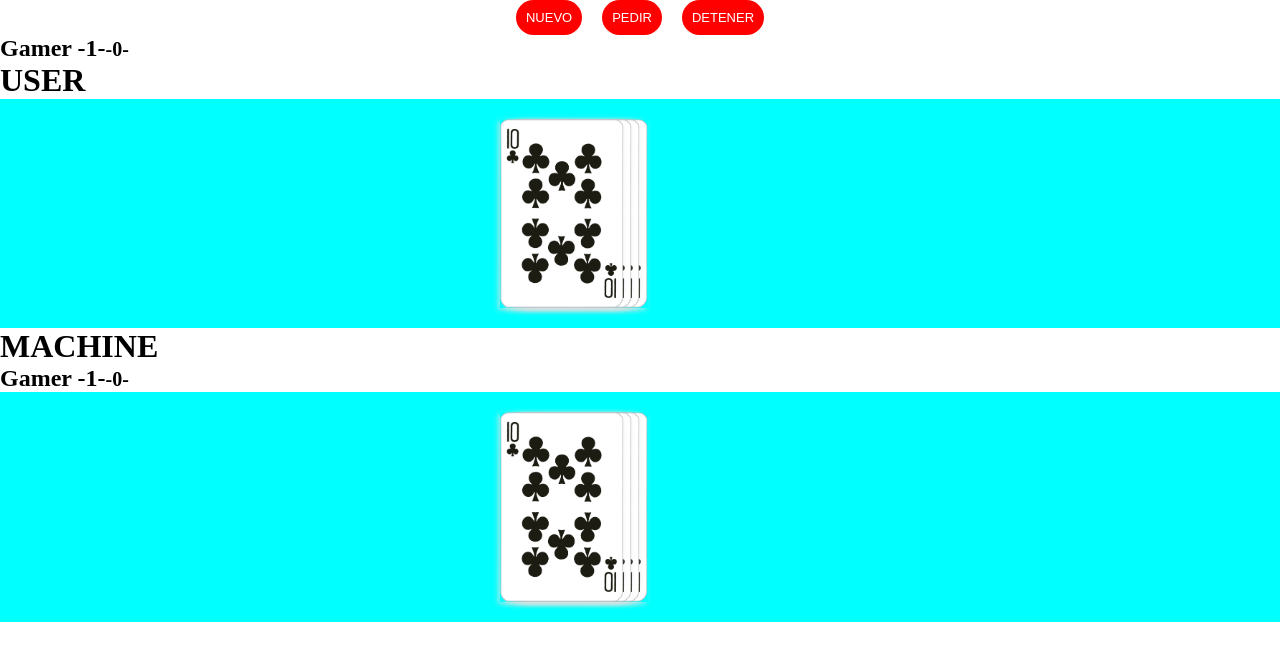
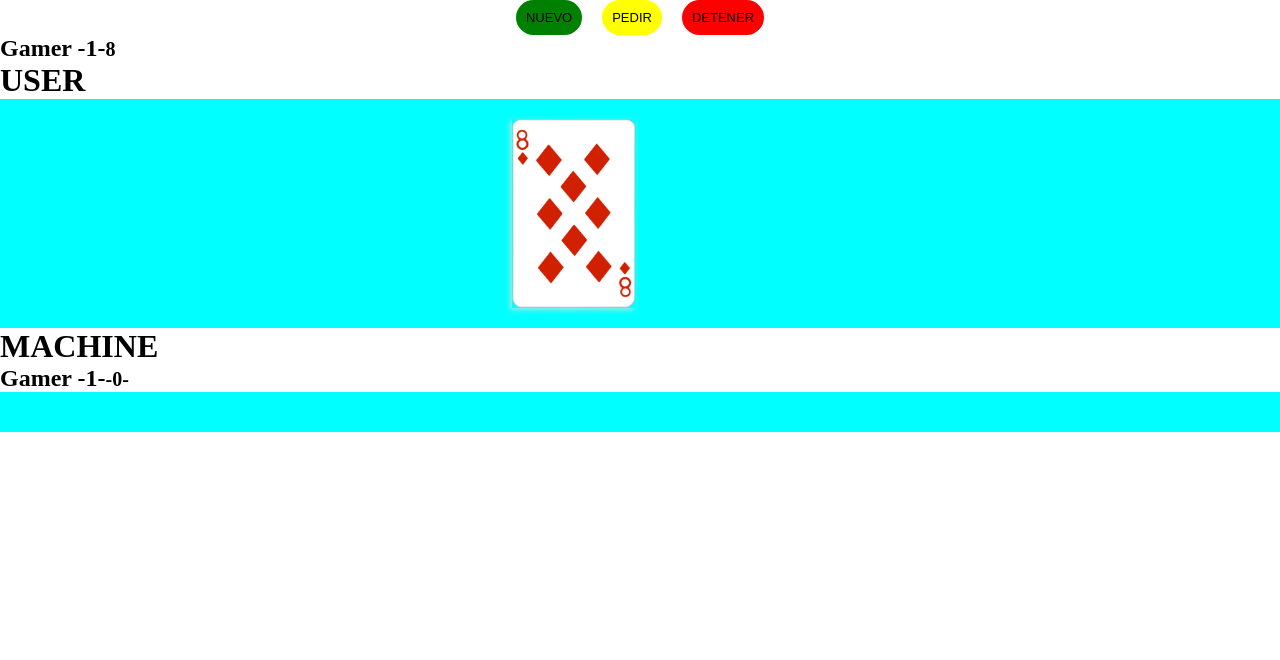
Before and after one commit to saulwolfdev/blackjack-game, a website with bundled scripts: page src/index.html in a window 1280 px wide. Both pictures are taken after a click on the button "NUEVO". Built offline with nearby package versions, Linux system fonts and the light colour scheme.

Commit message:
logica de usuario, con las cartas listas pierde si acumula 21 puntos

```diff
--- a/src/index.html
+++ b/src/index.html
@@ -12,29 +12,23 @@
 <body>
 
 	<div class="controls">
-		<button class="controls-button">NUEVO</button>
-		<button class="controls-button">PEDIR</button>
-		<button class="controls-button">DETENER</button>
+		<button class="controls-button-new">NUEVO</button>
+		<button class="controls-button-request">PEDIR</button>
+		<button class="controls-button-stop">DETENER</button>
 	</div>
 		<div class="points-game">
-			<h2>Gamer -1-<small>-0-</small></h2>
+			<h2>Gamer -1-<small class="pointsGame">-0-</small></h2>
 		</div>
 		<h1>USER</h1>
 	<div class="user-cards">
-			<img class="user-cards-img" src="./img/cartas/10C.png" alt="">
-			<img class="user-cards-img" src="./img/cartas/10C.png" alt="">
-			<img class="user-cards-img" src="./img/cartas/10C.png" alt="">
-			<img class="user-cards-img" src="./img/cartas/10C.png" alt="">
+			<!-- <img class="user-cards-img" src="./img/cartas/10C.png" alt=""> -->
 	</div>
 		<h1>MACHINE</h1>
 		<div class="points-game">
-			<h2>Gamer -1-<small>-0-</small></h2>
+			<h2>Gamer -1-<small class="pointsGame">-0-</small></h2>
 		</div>
 		<div class="machine-cards">
-			<img class="machine-cards-img" src="./img/cartas/10C.png" alt="">
-			<img class="machine-cards-img" src="./img/cartas/10C.png" alt="">
-			<img class="machine-cards-img" src="./img/cartas/10C.png" alt="">
-			<img class="machine-cards-img" src="./img/cartas/10C.png" alt="">
+			<!-- <img class="machine-cards-img" src="./img/cartas/10C.png" alt=""> -->
 		</div>
 	<script src="./js/underscore-min.js"></script>
 	<script src="./js/app.js"></script>
--- a/src/js/app.js
+++ b/src/js/app.js
@@ -1,23 +1,72 @@
+// const _ = require("underscore");
 
-let deck=[]
-const types=["C","D","H","S"];
+let deck = [];
+const types = ["C", "D", "H", "S"];
 const typesEspecial = ["A", "J", "Q", "K"];
-const createDeck=()=>{
-    for (let i = 2; i <=10; i++) {
-        // deck.push(i+"C")
-        for (const type of types) {
-            deck.push(i+type)
-        }
+
+let pointUser=0;
+let pointComputer=0;
+
+const buttonNew = document.querySelector(".controls-button-new");
+const buttonRequest = document.querySelector(".controls-button-request");
+const buttonStop = document.querySelector(".controls-button-stop");
+
+const pointsGame=document.querySelectorAll("small")
+
+
+const divUserCard = document.querySelector(".user-cards")
+
+const createDeck = () => {
+  for (let i = 2; i <= 10; i++) {
+    for (const type of types) {
+      deck.push(i + type);
     }
-    for (let type of types) {
-        for(let especial of typesEspecial){
-            deck.push(especial+type)
-        }
+  }
+  for (let type of types) {
+    for (let especial of typesEspecial) {
+      deck.push(especial + type);
     }
+  }
+  deck = _.shuffle(deck);
+  return deck;
+};
+createDeck();
 
-console.log(deck)
-deck=_.shuffle(deck)
-console.log(deck)
-return deck;
-}
-createDeck()
+const requestCard = () => {
+  if (deck.length === 0) {
+    throw "NO hay carta";
+  }
+  const card = deck.pop();
+//   console.log(deck);
+//console.log(card);
+  return card;
+};
+requestCard();
+
+const valueCard = card => {
+  const value = card.substring(0, card.length - 1);
+  return isNaN(value) ? (value === "A" ? 11 : 10) : value * 1;
+};
+
+const value = valueCard(requestCard());
+
+/////////EVENTOS
+ buttonNew.addEventListener("click",()=>{
+     const card=requestCard()
+     pointUser=pointUser+valueCard(card);
+     pointsGame[0].innerText=pointUser;
+
+
+     const imgCard=document.createElement("img");
+     imgCard.src=`img/cartas/${card}.png`;
+     imgCard.classList.add("user-cards-img");
+     divUserCard.append(imgCard)
+
+     if(pointUser>21){
+         console.warn("sorry your Lost")
+         buttonNew.disabled=true;
+     }else if(pointUser===21){
+          console.warn("Yeah your Winner")
+     }
+
+ })
--- a/src/scss/main.scss
+++ b/src/scss/main.scss
@@ -7,14 +7,25 @@
 .controls {
     display: flex;
     justify-content: center;
-    &-button {
+    &-button-new {
         padding: 10px;
         border-radius: 57px;
-        background-color: red;
-        color: #fff;
+        background-color:green;
+        color: rgb(0, 0, 0);
         margin: 0 10px;
         font-size: 13px;
+        outline: none;
         cursor: pointer;
+    }
+
+    &-button-request {
+        @extend .controls-button-new;
+        background-color: yellow;
+    }
+
+    &-button-stop {
+        @extend .controls-button-new;
+        background-color: red;
     }
 }
 
@@ -33,8 +44,10 @@
         margin-left: -132px;
     }
 }
+
 .machine-cards {
     @extend .user-cards;
+
     &-img {
         @extend .user-cards-img;
     }
```
Also changed, not shown: src/css/main.css, src/scss/main.css.
